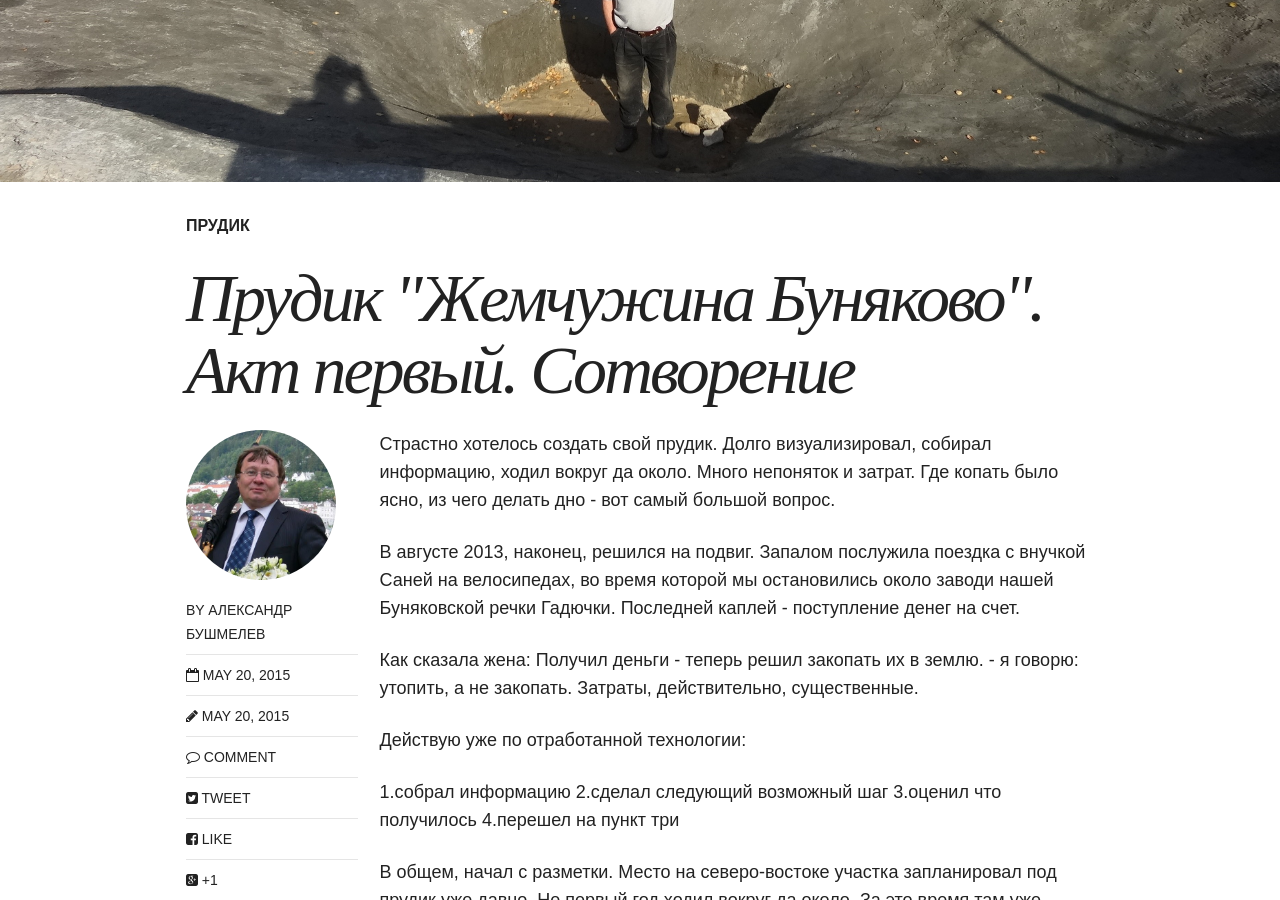
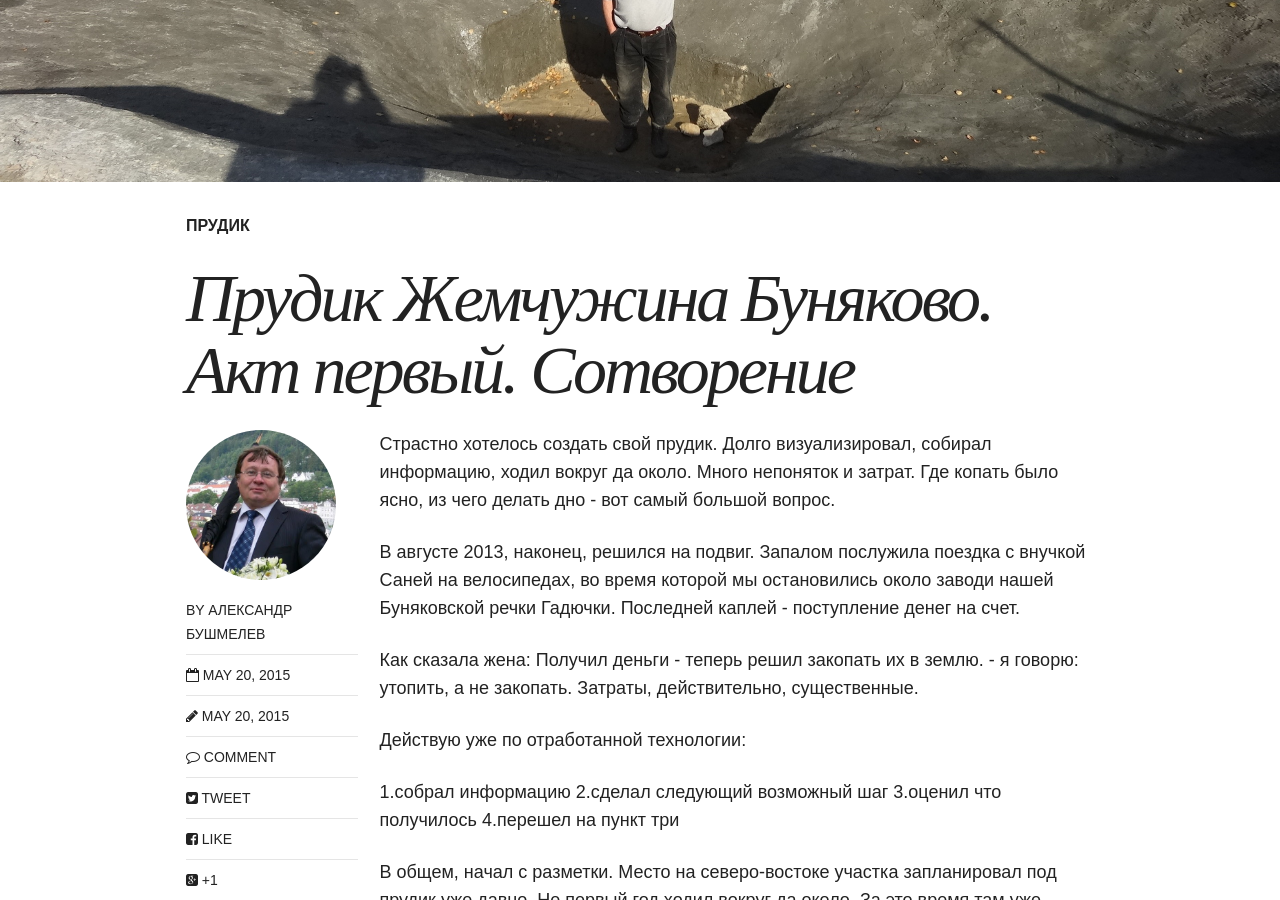
Before and after one commit to abushmelev/pond, a Jekyll site: the page built from _posts/articles/2015-05-20-creating-pond.md, in a window 1280 px wide and 900 px high, scrolled down 334 px. Built offline with Jekyll 4.4.1, drawn with Linux system fonts in a browser that asks for light colours; nearby versions of some CDN libraries; comment, search, counter and statistics services are not loaded.

```diff
--- a/_includes/open-graph.html
+++ b/_includes/open-graph.html
@@ -20,7 +20,6 @@
 <meta property="og:url" content="{{ page.url | replace:'index.html','' | prepend: site.url }}" />
 <meta property="og:site_name" content="{{ site.title }}" />
 <meta property="og:image" content="{% if page.image.feature %}{{ site.url }}{{ '/images/' | prepend: site.baseurl }}{{ page.image.feature }}{% else %}{{ site.url }}/images/{{ site.logo }}{% endif %}" />
-<meta property="og:description" content="{% if page.description %}{{ page.description | strip_html | strip_newlines | truncate: 160 }}{% endif %}">
 <!--
 {% if page.date %}
   <meta property="article:published_time" content="{{ page.date | date_to_xmlschema }}">
--- a/_layouts/page.html
+++ b/_layouts/page.html
@@ -1,6 +1,5 @@
 <!doctype html>
-<html prefix="og: http://ogp.me/ns#" xml:lang="ru-ru" lang="ru-ru" >
-
+<html prefix="og: http://ogp.me/ns# fb: http://ogp.me/ns/fb#">
 <!--[if lt IE 7]><html class="no-js lt-ie9 lt-ie8 lt-ie7" lang="en"> <![endif]-->
 <!--[if (IE 7)&!(IEMobile)]><html class="no-js lt-ie9 lt-ie8" lang="en"><![endif]-->
 <!--[if (IE 8)&!(IEMobile)]><html class="no-js lt-ie9" lang="en"><![endif]-->
--- a/_layouts/post.html
+++ b/_layouts/post.html
@@ -1,10 +1,9 @@
 <!doctype html>
-<html prefix="og: http://ogp.me/ns#" xml:lang="ru-ru" lang="ru-ru" >
-
+<html prefix="og: http://ogp.me/ns# fb: http://ogp.me/ns/fb#">
 <!--[if lt IE 7]><html class="no-js lt-ie9 lt-ie8 lt-ie7" lang="en"> <![endif]-->
 <!--[if (IE 7)&!(IEMobile)]><html class="no-js lt-ie9 lt-ie8" lang="en"><![endif]-->
 <!--[if (IE 8)&!(IEMobile)]><html class="no-js lt-ie9" lang="en"><![endif]-->
-<!--[if gt IE 8]><!--> <html class="no-js" lang="en"><!--<![endif]-->
+<!--[if gt IE 8]><!--> <html class="no-js" lang="ru"><!--<![endif]-->
 <head>
 {% include head.html %}
 </head>
--- a/_posts/articles/2015-05-20-creating-pond.md
+++ b/_posts/articles/2015-05-20-creating-pond.md
@@ -1,6 +1,6 @@
 ---
 layout: post
-title: Прудик "Жемчужина Буняково". Акт первый. Сотворение
+title: Прудик Жемчужина Буняково. Акт первый. Сотворение
 excerpt: "О том, как после долгих многолетних колебаний и размышлений в течении месяца был сооружен пруд"
 modified: 2015-05-20
 categories: articles
```
